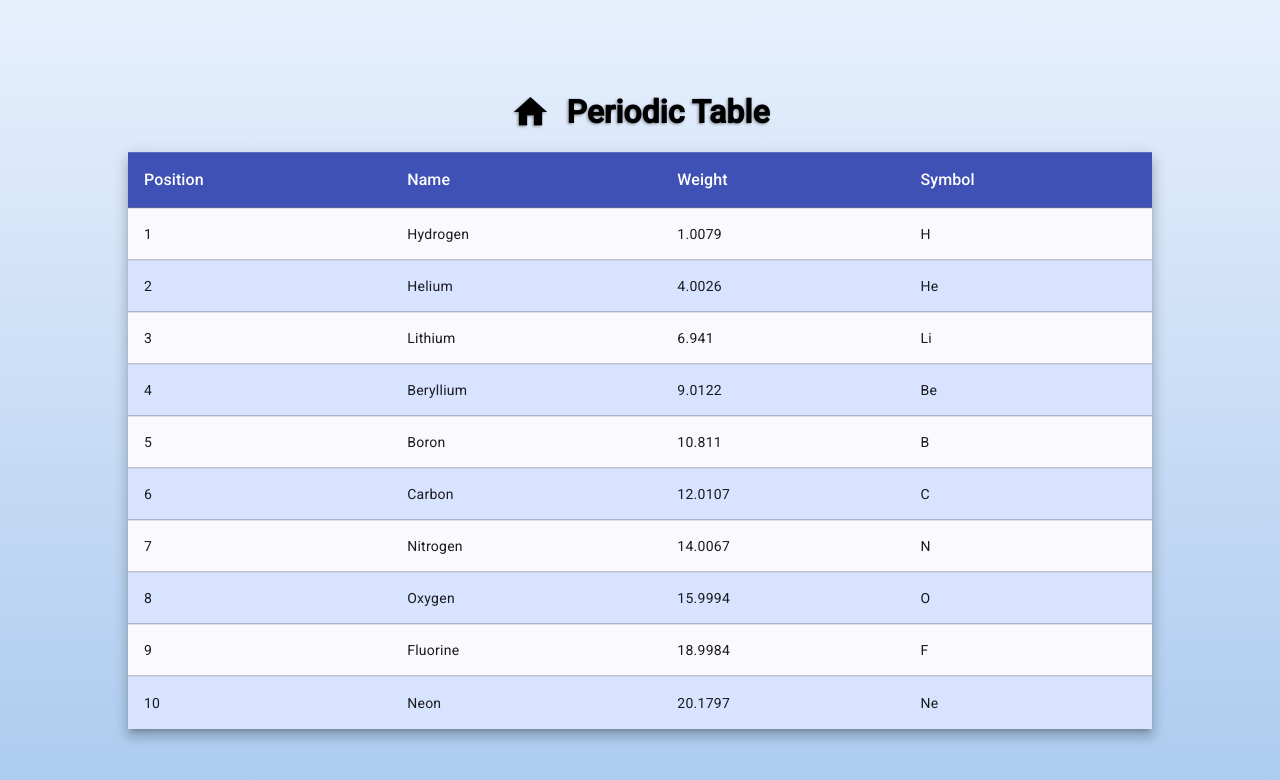
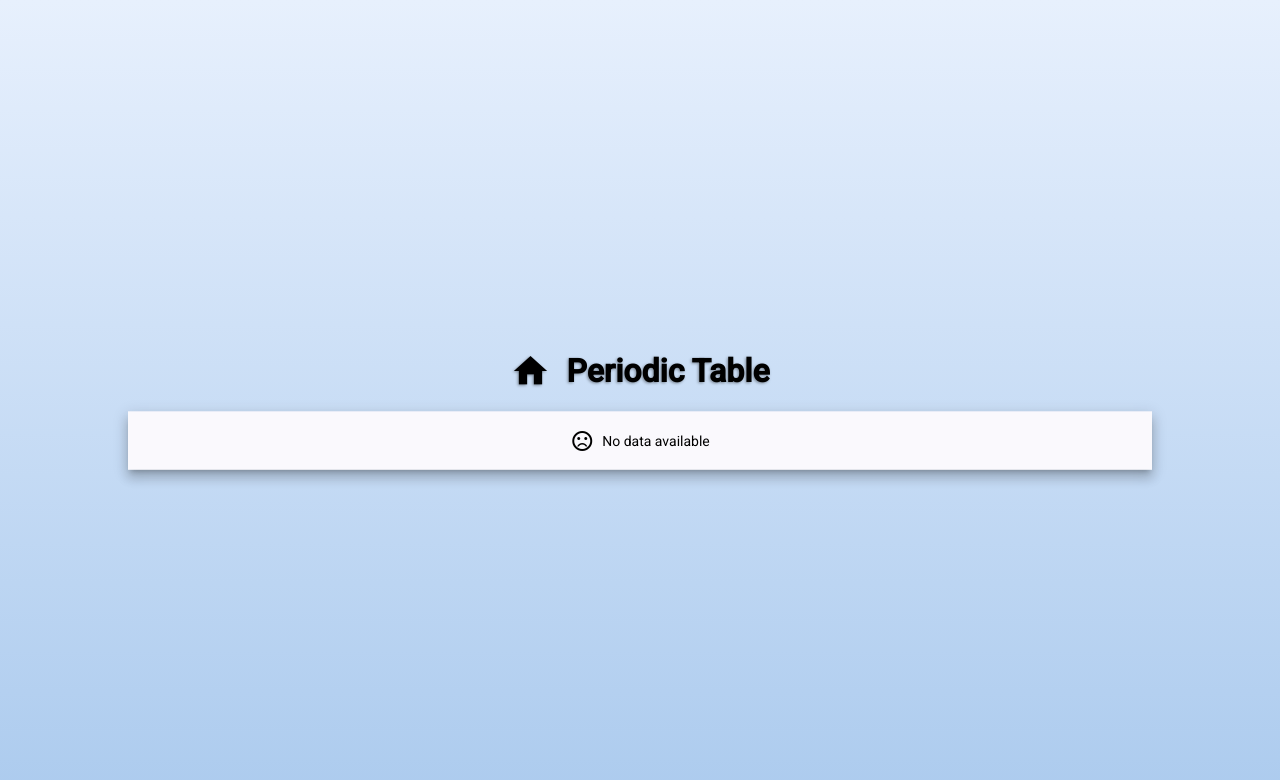
Before and after one commit to Hiorii/periodic-table-app, an Angular app: page / in a window 1280 px wide. Shown: the top 780 px of the page. Built offline with nearby package versions, Linux system fonts and the light colour scheme.

Commit message:
Add table title and table no data

```diff
--- a/angular.json
+++ b/angular.json
@@ -55,9 +55,15 @@
             ],
             "styles": [
               "@angular/material/prebuilt-themes/azure-blue.css",
-              "src/styles.scss"
+              "src/styles/styles.scss",
+              "src/styles/mixins.scss"
             ],
-            "scripts": []
+            "scripts": [],
+            "stylePreprocessorOptions": {
+              "includePaths": [
+                "src/styles"
+              ]
+            }
           },
           "configurations": {
             "production": {
@@ -115,7 +121,7 @@
             ],
             "styles": [
               "@angular/material/prebuilt-themes/azure-blue.css",
-              "src/styles.scss"
+              "src/styles/styles.scss"
             ],
             "scripts": []
           }
--- a/src/app/features/periodic-table/periodic-table.component.ts
+++ b/src/app/features/periodic-table/periodic-table.component.ts
@@ -31,7 +31,8 @@ export class PeriodicTableComponent implements OnInit {
   private getDataAndInitializeTable(): void {
     this.dataService.data$.pipe(takeUntilDestroyed(this.destroyRef)).subscribe((data) => {
       this.periodicTableData = data;
-      this.isDataLoaded.set(!!this.periodicTableData.length);
+      this.periodicTableData = [];
+      this.isDataLoaded.set(true);
       if (this.isDataLoaded()) {
         this.initializeTableTitle();
         this.initializeTableColumns();
--- /dev/null
+++ b/src/app/shared/components/table/table-no-data/table-no-data.component.scss
@@ -0,0 +1,10 @@
+@import "mixins";
+
+.container {
+  @include flex(center, center, row);
+  padding: 1rem;
+
+  mat-icon {
+    padding-right: .5rem;
+  }
+}
--- /dev/null
+++ b/src/app/shared/components/table/table-no-data/table-no-data.component.ts
@@ -0,0 +1,16 @@
+import { Component } from '@angular/core';
+import { MatIconModule } from '@angular/material/icon';
+
+@Component({
+  selector: 'app-table-no-data',
+  standalone: true,
+  imports: [MatIconModule],
+  template: `
+    <div class="container">
+      <mat-icon>sentiment_very_dissatisfied</mat-icon>
+      <span>No data available</span>
+    </div>
+  `,
+  styleUrl: './table-no-data.component.scss'
+})
+export class TableNoDataComponent {}
--- a/src/app/shared/components/table/table-title/table-title.component.html
+++ b/src/app/shared/components/table/table-title/table-title.component.html
@@ -1,6 +1,6 @@
 <header>
   @if (icon()) {
-    <mat-icon aria-hidden="false" aria-label="Example home icon" [fontIcon]="icon() || ''"></mat-icon>
+    <mat-icon aria-hidden="false" [attr.aria-label]="'Example ' + icon() + ' icon'" [fontIcon]="icon() || ''"></mat-icon>
   }
   <h1>{{ title() }}</h1>
 </header>
--- a/src/app/shared/components/table/table-title/table-title.component.scss
+++ b/src/app/shared/components/table/table-title/table-title.component.scss
@@ -1,9 +1,9 @@
+@import "mixins";
+
 header {
+  @include flex(center, center, row);
   width: 100%;
   text-align: center;
-  display: flex;
-  justify-content: center;
-  align-items: center;
   text-shadow: -1px 1px 3px rgba(0, 0, 0, 0.4);
 
   mat-icon {
--- a/src/app/shared/components/table/table.component.html
+++ b/src/app/shared/components/table/table.component.html
@@ -1,6 +1,5 @@
 <main>
   <app-table-title [title]="tableTitle() || defaultTitle" [icon]="tableTitleIconName()" />
-  @if (dataSource().length) {
   <table mat-table [dataSource]="dataSource()" class="mat-elevation-z8 tableContainer">
     @for (column of columnsToDisplay(); track column) {
       <ng-container matColumnDef="{{ column }}">
@@ -9,10 +8,14 @@
       </ng-container>
     }
 
+    <tr *matNoDataRow>
+      <td [attr.colspan]="columnsToDisplay().length">
+        <app-table-no-data></app-table-no-data>
+      </td>
+    </tr>
+    @if (columnsToDisplay().length) {
       <tr mat-header-row *matHeaderRowDef="columnsToDisplay()"></tr>
+    }
     <tr mat-row *matRowDef="let row; columns: columnsToDisplay()"></tr>
   </table>
-  } @else {
-    <span class="no-results"> Brak wyników </span>
-  }
 </main>
--- a/src/app/shared/components/table/table.component.ts
+++ b/src/app/shared/components/table/table.component.ts
@@ -5,11 +5,12 @@ import { MatButton } from '@angular/material/button';
 import { TableColumn } from '../../../core/models/table-column.model';
 import { JsonPipe, TitleCasePipe } from '@angular/common';
 import { TableTitleComponent } from './table-title/table-title.component';
+import { TableNoDataComponent } from './table-no-data/table-no-data.component';
 
 @Component({
   selector: 'app-table',
   standalone: true,
-  imports: [MatTableModule, MatIconModule, MatButton, JsonPipe, TitleCasePipe, TableTitleComponent],
+  imports: [MatTableModule, MatIconModule, MatButton, JsonPipe, TitleCasePipe, TableTitleComponent, TableNoDataComponent],
   templateUrl: './table.component.html',
   styleUrl: './table.component.scss',
   encapsulation: ViewEncapsulation.None
--- /dev/null
+++ b/src/styles/mixins.scss
@@ -0,0 +1,13 @@
+@mixin flex($justify, $align, $direction) {
+  display: flex;
+  justify-content: $justify;
+  align-items: $align;
+  flex-direction: $direction;
+}
+
+@mixin center {
+  position: absolute;
+  left: 50%;
+  top: 50%;
+  transform: translate(-50%, -50%);
+}
```
Also changed, not shown: src/styles/styles.scss (renamed from src/styles.scss). Lines whose indentation alone changed are shown as unchanged.
